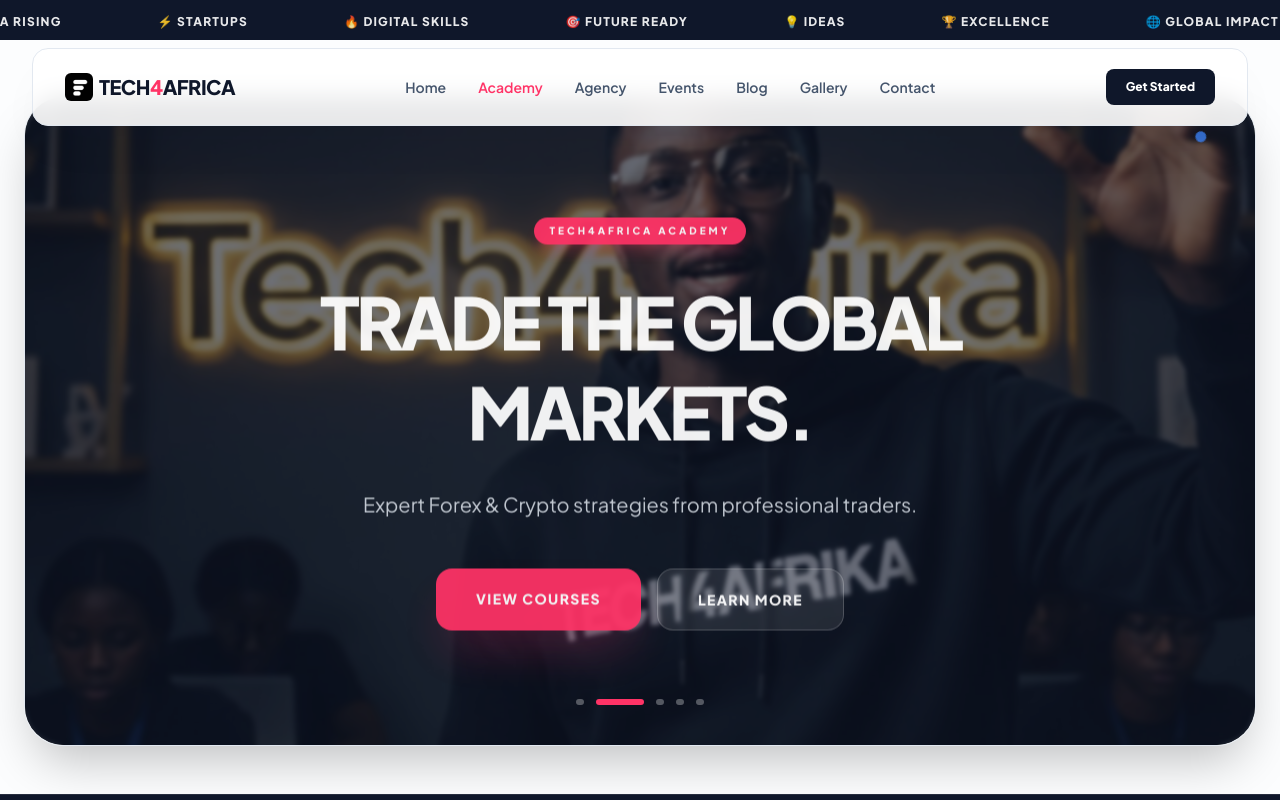
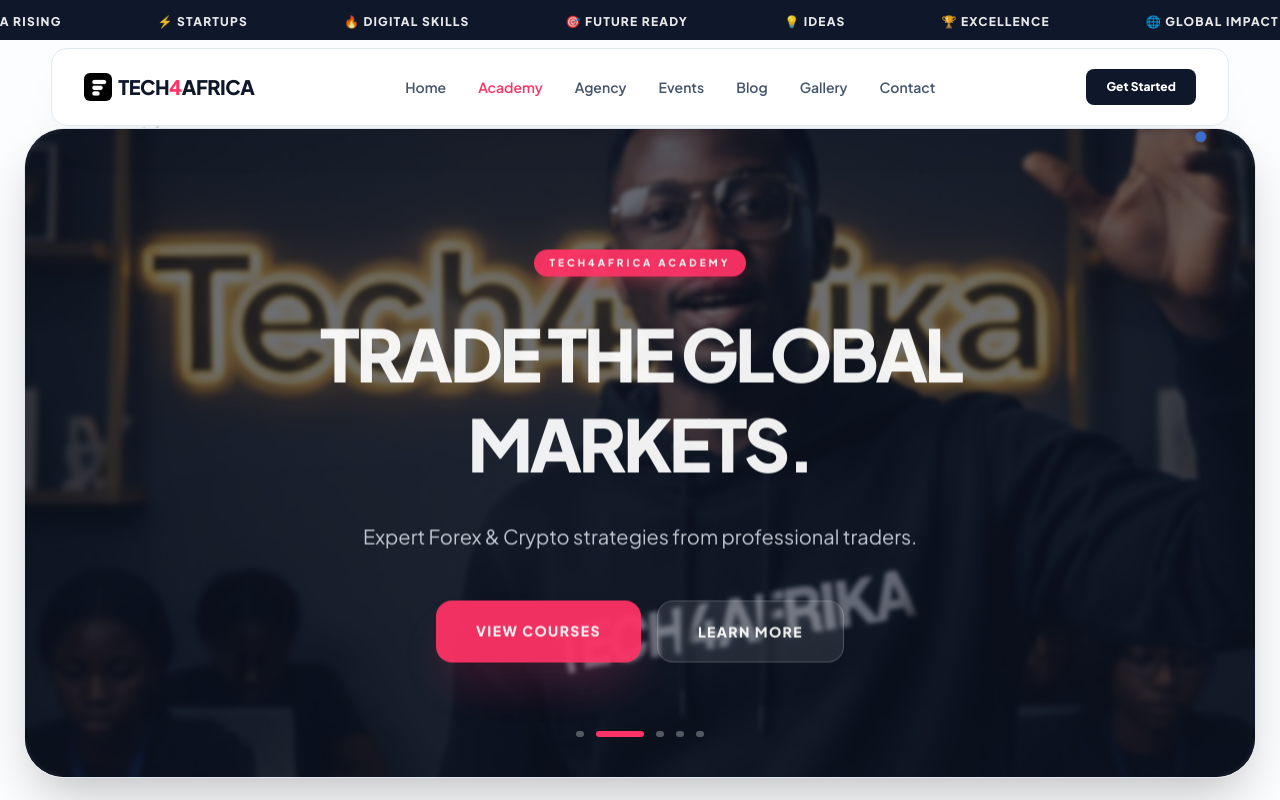
Before and after one commit to Inflimity/tech4africa, a Next.js app: page /academy in a window 1280 px wide. Shown: the top 800 px of the page. Built offline with nearby package versions, Linux system fonts and the light colour scheme.

Commit message:
working on pages

```diff
--- a/app/academy/page.tsx
+++ b/app/academy/page.tsx
@@ -70,7 +70,7 @@
             <Navbar />
 
             {/* Hero Slider Section */}
-            <section className="pt-24 pb-12 px-6 max-w-7xl mx-auto overflow-hidden">
+            <section className="pt-32 pb-12 px-6 max-w-7xl mx-auto overflow-hidden">
                 <div data-hero className="relative h-[500px] md:h-[650px] w-full rounded-[2.5rem] overflow-hidden border border-africa-border shadow-2xl">
                     <AcademyHero slides={slides} />
                 </div>
--- a/app/globals.css
+++ b/app/globals.css
@@ -238,6 +238,11 @@
 /* Smooth scroll behavior */
 html {
   scroll-behavior: smooth;
+  overflow-x: hidden;
+}
+
+body {
+  overflow-x: hidden;
 }
 
 /* Pillar Card Hover Effects */
--- a/components/Navbar.tsx
+++ b/components/Navbar.tsx
@@ -23,7 +23,7 @@
 
     return (
         <>
-            <nav className="fixed top-12 left-1/2 -translate-x-1/2 w-[95%] max-w-7xl z-50 bg-white/90 backdrop-blur-xl border border-africa-border px-8 py-5 flex justify-between items-center rounded-2xl shadow-2xl shadow-africa-midnight/5 transition-all duration-300">
+            <nav className="fixed top-12 inset-x-0 mx-auto w-[92%] max-w-7xl z-50 bg-white/90 backdrop-blur-xl border border-africa-border px-8 py-5 flex justify-between items-center rounded-2xl shadow-2xl shadow-africa-midnight/5 transition-all duration-300">
                 <div className="flex items-center">
                     <Link href="/" className="flex items-center gap-1.5 text-xl font-extrabold uppercase tracking-tight">
                         <Image src="/images/favicon.jpeg" alt="Tech4Africa Logo" width={28} height={28} className="rounded-md" />
@@ -92,7 +92,7 @@
                         className={`absolute flex items-center justify-center px-4 py-2 ${isActive("/") ? "bg-africa-red" : "bg-africa-midnight"
                             } text-white rounded-xl shadow-xl font-bold text-xs transition-all duration-500`}
                         style={{
-                            transform: mobileMenu ? "translate(-90px, 0px)" : "translate(0, 0) scale(0)",
+                            transform: mobileMenu ? "translate(-120px, 0px)" : "translate(0, 0) scale(0)",
                             opacity: mobileMenu ? 1 : 0,
                         }}
                     >
@@ -105,7 +105,7 @@
                         onClick={() => setMobileMenu(false)}
                         className="absolute flex items-center justify-center px-4 py-2 bg-africa-midnight text-white rounded-xl shadow-xl font-bold text-xs transition-all duration-500 delay-75"
                         style={{
-                            transform: mobileMenu ? "translate(-120px, 45px)" : "translate(0, 0) scale(0)",
+                            transform: mobileMenu ? "translate(-150px, 50px)" : "translate(0, 0) scale(0)",
                             opacity: mobileMenu ? 1 : 0,
                         }}
                     >
@@ -118,7 +118,7 @@
                         onClick={() => setMobileMenu(false)}
                         className="absolute flex items-center justify-center px-4 py-2 bg-africa-midnight text-white rounded-xl shadow-xl font-bold text-xs transition-all duration-500 delay-100"
                         style={{
-                            transform: mobileMenu ? "translate(-135px, 90px)" : "translate(0, 0) scale(0)",
+                            transform: mobileMenu ? "translate(-165px, 100px)" : "translate(0, 0) scale(0)",
                             opacity: mobileMenu ? 1 : 0,
                         }}
                     >
@@ -131,7 +131,7 @@
                         onClick={() => setMobileMenu(false)}
                         className="absolute flex items-center justify-center px-4 py-2 bg-africa-midnight text-white rounded-xl shadow-xl font-bold text-xs transition-all duration-500 delay-150"
                         style={{
-                            transform: mobileMenu ? "translate(-135px, 135px)" : "translate(0, 0) scale(0)",
+                            transform: mobileMenu ? "translate(-165px, 150px)" : "translate(0, 0) scale(0)",
                             opacity: mobileMenu ? 1 : 0,
                         }}
                     >
@@ -144,7 +144,7 @@
                         onClick={() => setMobileMenu(false)}
                         className="absolute flex items-center justify-center px-4 py-2 bg-africa-midnight text-white rounded-xl shadow-xl font-bold text-xs transition-all duration-500 delay-200"
                         style={{
-                            transform: mobileMenu ? "translate(-120px, 180px)" : "translate(0, 0) scale(0)",
+                            transform: mobileMenu ? "translate(-150px, 200px)" : "translate(0, 0) scale(0)",
                             opacity: mobileMenu ? 1 : 0,
                         }}
                     >
@@ -157,7 +157,7 @@
                         onClick={() => setMobileMenu(false)}
                         className="absolute flex items-center justify-center px-4 py-2 bg-africa-midnight text-white rounded-xl shadow-xl font-bold text-xs transition-all duration-500"
                         style={{
-                            transform: mobileMenu ? "translate(-90px, 225px)" : "translate(0, 0) scale(0)",
+                            transform: mobileMenu ? "translate(-120px, 245px)" : "translate(0, 0) scale(0)",
                             opacity: mobileMenu ? 1 : 0,
                             transitionDelay: "250ms",
                         }}
@@ -171,7 +171,7 @@
                         onClick={() => setMobileMenu(false)}
                         className="absolute flex items-center justify-center px-4 py-2 bg-gradient-to-br from-africa-red to-red-600 text-white rounded-xl shadow-xl font-bold text-xs transition-all duration-500 delay-300"
                         style={{
-                            transform: mobileMenu ? "translate(-55px, 265px)" : "translate(0, 0) scale(0)",
+                            transform: mobileMenu ? "translate(-85px, 285px)" : "translate(0, 0) scale(0)",
                             opacity: mobileMenu ? 1 : 0,
                         }}
                     >
--- a/components/ui/AgencyHero.tsx
+++ b/components/ui/AgencyHero.tsx
@@ -45,7 +45,8 @@
                     {/* Balanced dark overlay for readability */}
                     <div className="absolute inset-0 bg-africa-midnight/60 backdrop-blur-[1px] bg-gradient-to-b from-africa-midnight/30 via-transparent to-africa-midnight/50" />
 
-                    <div className="absolute inset-0 flex flex-col items-center justify-start text-center px-6 pt-56 md:pt-72">
+                    <div className="absolute inset-0 flex flex-col items-center justify-start pt-32 md:pt-48">
+                        <div className="w-full max-w-7xl px-6 flex flex-col items-center text-center">
                             <div className={`max-w-4xl transition-all duration-1000 delay-300 ${index === current ? "translate-y-0 opacity-100" : "translate-y-10 opacity-0"
                                 }`}>
                                 <span className="inline-block bg-africa-red text-white text-[10px] font-black uppercase tracking-[0.3em] px-5 py-2 rounded-full mb-8 shadow-2xl shadow-africa-red/30 border border-white/10">
```
Lines whose indentation alone changed are shown as unchanged.
